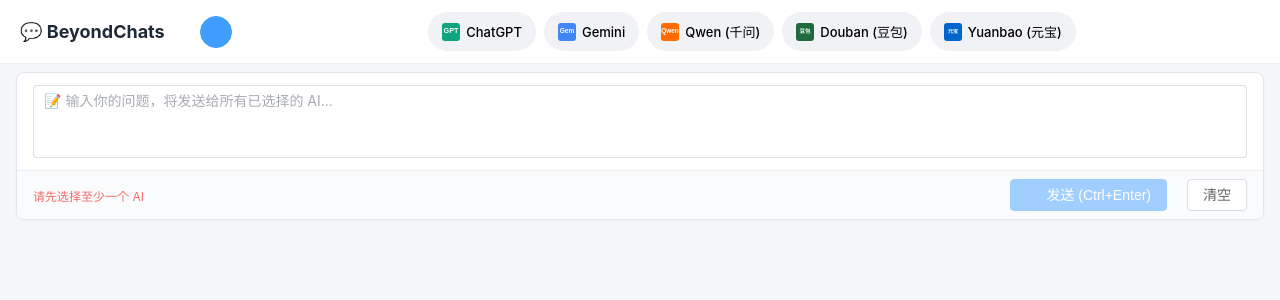
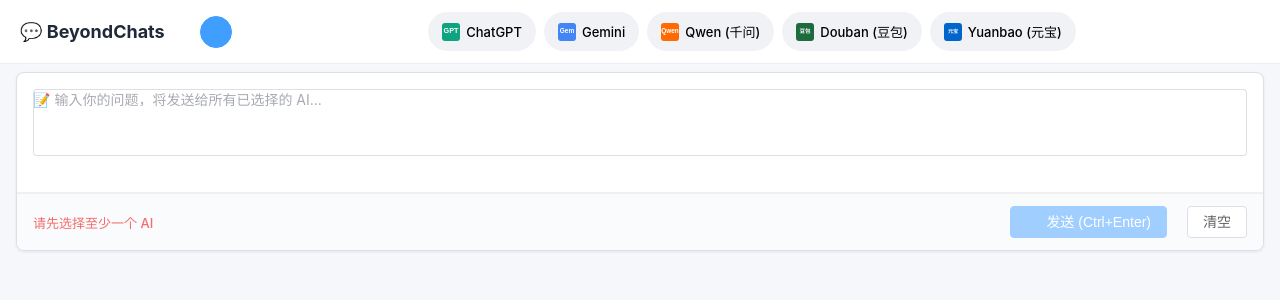
Before and after one commit to miaoyc666/BeyondChats, a Vue app: page / in a window 1280 px wide. Shown: the top 300 px of the page. Built offline with nearby package versions, Linux system fonts and the light colour scheme.

Commit message:
refactor: optimize input component and remove placeholder views - show real WebView content

```diff
--- a/src/components/chat/AICard.vue
+++ b/src/components/chat/AICard.vue
@@ -48,20 +48,10 @@
     <!-- WebView容器 -->
     <div v-show="!config?.isMinimized" class="webview-container">
       <WebView
-        v-if="shouldShowWebView"
         :provider="provider"
         :width="webviewWidth"
         :height="webviewHeight"
       />
-      <div v-else class="webview-placeholder">
-        <el-empty
-          v-if="!provider.isLoggedIn"
-          description="请先登录"
-        />
-        <el-icon v-else-if="provider.loadingState === 'loading'" class="loading-icon">
-          <Loading />
-        </el-icon>
-      </div>
     </div>
 
     <!-- 调整大小手柄 -->
@@ -89,9 +79,6 @@
 const props = defineProps<Props>();
 const layoutStore = useLayoutStore();
 
-const shouldShowWebView = computed(() => {
-  return props.provider.isEnabled && props.provider.loadingState !== 'idle';
-});
 
 const cardStyle = computed(() => {
   if (!props.config) return {};
@@ -223,28 +210,6 @@
   min-height: 300px;
 }
 
-.webview-placeholder {
-  flex: 1;
-  display: flex;
-  align-items: center;
-  justify-content: center;
-  background: #f5f7fa;
-  color: #909399;
-}
-
-.loading-icon {
-  font-size: 32px;
-  animation: rotate 1s linear infinite;
-}
-
-@keyframes rotate {
-  from {
-    transform: rotate(0deg);
-  }
-  to {
-    transform: rotate(360deg);
-  }
-}
 
 .resize-handle {
   position: absolute;
--- a/src/components/chat/UnifiedInput.vue
+++ b/src/components/chat/UnifiedInput.vue
@@ -1,5 +1,6 @@
 <template>
   <div class="unified-input-container">
+    <div class="input-wrapper">
       <div class="input-section">
         <el-input
           v-model="inputText"
@@ -12,7 +13,7 @@
         />
       </div>
 
-    <div class="action-bar">
+      <div class="actions-row">
         <div class="status-info">
           <span v-if="selectedProviders.length > 0" class="provider-count">
             已选择 {{ selectedProviders.length }} 个 AI
@@ -32,6 +33,7 @@
             发送 (Ctrl+Enter)
           </el-button>
           <el-button @click="clearInput">清空</el-button>
+        </div>
       </div>
     </div>
   </div>
@@ -73,37 +75,48 @@
 <style scoped lang="css">
 .unified-input-container {
   background: #fff;
-  border: 1px solid #e0e6ed;
+  border: 1px solid #dcdfe6;
   border-radius: 8px;
-  box-shadow: 0 2px 4px rgba(0, 0, 0, 0.03);
+  box-shadow: 0 1px 3px rgba(0, 0, 0, 0.08);
   overflow: hidden;
   display: flex;
   flex-direction: column;
 }
 
+.input-wrapper {
+  display: flex;
+  flex-direction: column;
+  gap: 0;
+}
+
 .input-section {
   flex: 1;
-  padding: 12px 16px;
+  padding: 16px;
   border-bottom: 1px solid #f0f0f0;
+  min-height: 120px;
 }
 
-.action-bar {
+.actions-row {
   display: flex;
   align-items: center;
   justify-content: space-between;
-  padding: 8px 16px;
-  gap: 12px;
+  padding: 12px 16px;
+  gap: 16px;
   background: #fafbfc;
+  border-top: 1px solid #f0f0f0;
 }
 
 .status-info {
   flex: 1;
+  min-width: 0;
 }
 
 .provider-count {
-  font-size: 12px;
-  color: #909399;
+  font-size: 13px;
+  color: #606266;
+  font-weight: 500;
   display: inline-block;
+  white-space: nowrap;
 }
 
 .provider-count.warning {
@@ -113,14 +126,28 @@
 .button-group {
   display: flex;
   gap: 8px;
+  flex-shrink: 0;
 }
 
 :deep(.el-textarea__inner) {
   font-size: 14px;
-  line-height: 1.5;
+  line-height: 1.6;
+  padding: 0 !important;
+  border: none !important;
+  resize: none !important;
+  background: transparent !important;
+}
+
+:deep(.el-textarea__inner::placeholder) {
+  color: #a8abb2;
 }
 
 :deep(.el-textarea__inner:focus) {
-  box-shadow: inset 0 0 0 1px #409eff;
+  outline: none !important;
+  box-shadow: none !important;
+}
+
+:deep(.el-textarea) {
+  all: unset;
 }
 </style>
```
Lines whose indentation alone changed are shown as unchanged.
